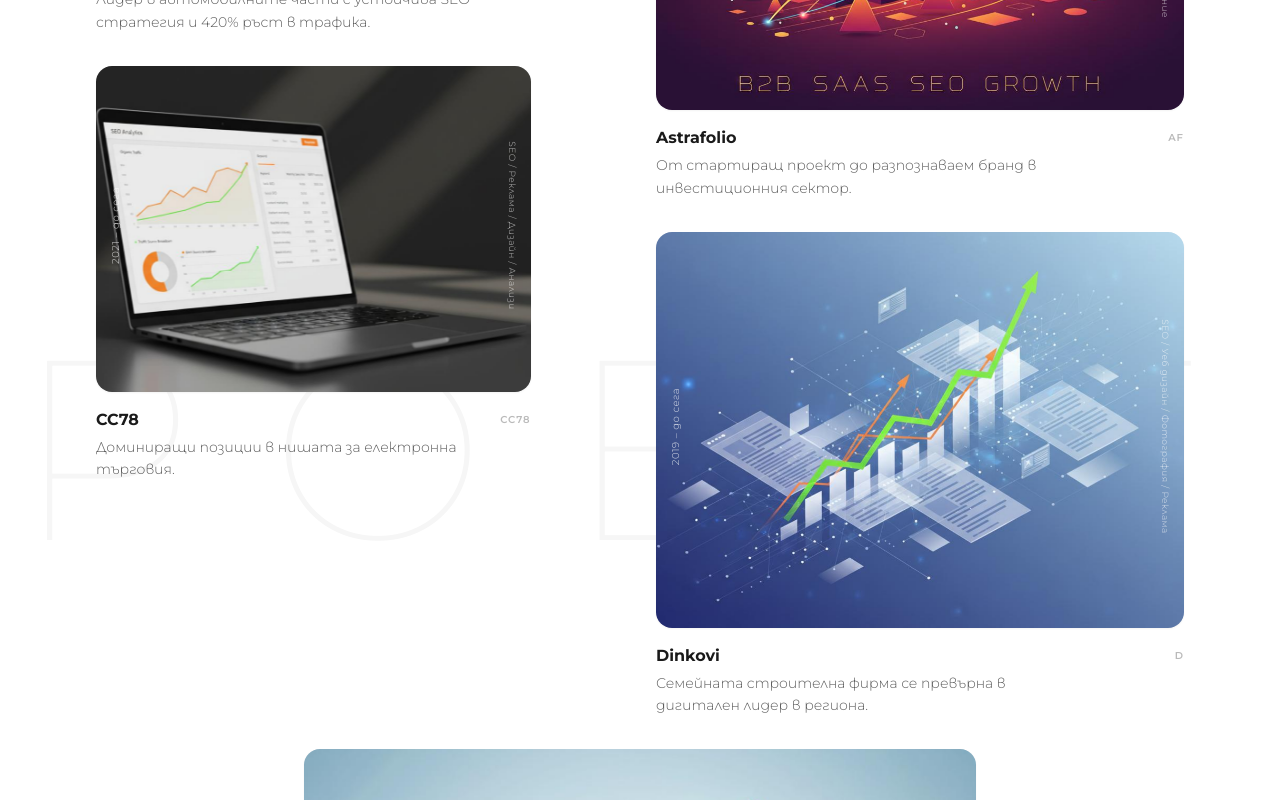
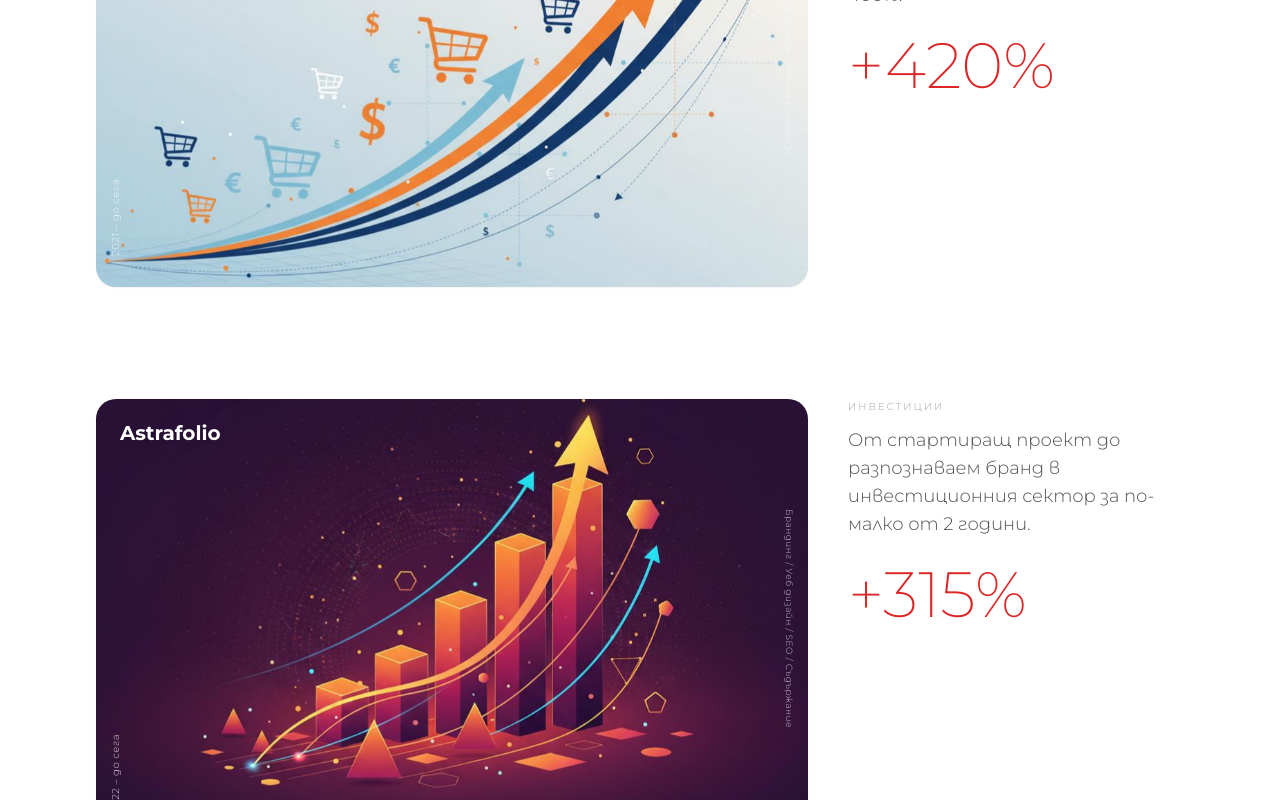
Before and after one commit to DobromirPurvanov/justpablo-, a React (Vite) app: page /#/ in a window 1280 px wide. Shown: the part 1440-2240 px from the top of the page. Built offline with nearby package versions, Linux system fonts and the light colour scheme.

Commit message:
Master fix

```diff
--- a/src/sections/ProjectsGrid.tsx
+++ b/src/sections/ProjectsGrid.tsx
@@ -1,7 +1,7 @@
 import { useEffect, useRef } from 'react'
 import gsap from 'gsap'
 import { ScrollTrigger } from 'gsap/ScrollTrigger'
-import { drift, imageParallax } from '../lib/motion'
+import { imageParallax, reveal } from '../lib/motion'
 
 gsap.registerPlugin(ScrollTrigger)
 
@@ -13,79 +13,82 @@ interface Project {
   years: string
   image: string
   video?: string
-  logo?: string
+  growth: string
 }
 
 const projects: Project[] = [
   {
     name: 'Alpha Motors',
-    tagline: 'Лидер в автомобилните части с устойчива SEO стратегия и 420% ръст в трафика.',
+    tagline: 'Изградихме устойчива SEO стратегия за лидер в автомобилните части, която увеличи органичния трафик с над 400%.',
     category: 'Автомобилни части',
     services: ['SEO', 'Уеб дизайн', 'Реклама', 'Анализи'],
     years: '2021 – до сега',
     image: '../images/case-ecommerce.jpg',
-    logo: 'AM',
+    growth: '+420%',
   },
   {
     name: 'Astrafolio',
-    tagline: 'От стартиращ проект до разпознаваем бранд в инвестиционния сектор.',
+    tagline: 'От стартиращ проект до разпознаваем бранд в инвестиционния сектор за по-малко от 2 години.',
     category: 'Инвестиции',
     services: ['Брандинг', 'Уеб дизайн', 'SEO', 'Съдържание'],
     years: '2022 – до сега',
     image: './images/case-b2b.jpg',
-    logo: 'AF',
+    growth: '+315%',
   },
   {
     name: 'Arcanum Group',
-    tagline: 'Комплексна дигитална стратегия, която утрои онлайн присъствието.',
+    tagline: 'Комплексна дигитална стратегия, която утрои онлайн присъствието и утвърди бранда като лидер в нишата.',
     category: 'Консултации',
     services: ['Стратегия', 'SEO', 'Реклама', 'Socials'],
     years: '2020 – до сега',
     image: './images/case-local.jpg',
-    logo: 'AG',
+    growth: 'x3',
   },
   {
     name: 'Dinkovi',
-    tagline: 'Семейната строителна фирма се превърна в дигитален лидер в региона.',
+    tagline: 'Семейната строителна фирма се превърна в дигитален лидер в региона с дългосрочна SEO стратегия.',
     category: 'Строителство',
     services: ['SEO', 'Уеб дизайн', 'Фотография', 'Реклама'],
     years: '2019 – до сега',
     image: './images/case-content.jpg',
-    logo: 'D',
+    growth: '+580%',
   },
   {
     name: 'CC78',
-    tagline: 'Доминиращи позиции в нишата за електронна търговия.',
+    tagline: 'Постигнахме доминиращи позиции в нишата за електронна търговия чрез комплексна дигитална стратегия.',
     category: 'E-commerce',
     services: ['SEO', 'Реклама', 'Дизайн', 'Анализи'],
     years: '2021 – до сега',
     image: './images/hero-mockup.jpg',
-    logo: 'CC78',
+    growth: '100%',
   },
 ]
 
-function ProjectCard({ project, index }: { project: Project; index: number }) {
-  const cardRef = useRef<HTMLDivElement>(null)
+/* Almero модел: голяма медия + залепени детайли, които стоят,
+   докато медията минава покрай тях */
+function PortfolioItem({ project }: { project: Project }) {
+  const itemRef = useRef<HTMLElement>(null)
 
   useEffect(() => {
-    if (!cardRef.current) return
-    const card = cardRef.current
+    const el = itemRef.current
+    if (!el) return
     const ctx = gsap.context(() => {
-      gsap.from(card, {
-        scrollTrigger: { trigger: card, start: 'top 88%', once: true },
-        y: 36, opacity: 0, duration: 0.8, ease: 'power3.out', clearProps: 'transform',
-      })
-      const frame = card.querySelector('.pc-frame')
-      const wrap = card.querySelector('.pc-imgwrap')
+      reveal(el.querySelector('.pi-media'), el, { y: 44, duration: 0.9 })
+      reveal(el.querySelectorAll('.pi-detail'), el, { y: 28, stagger: 0.1, delay: 0.15 })
+      const frame = el.querySelector('.pc-frame')
+      const wrap = el.querySelector('.pc-imgwrap')
       if (frame && wrap) imageParallax(wrap, frame)
-    }, card)
+    }, el)
     return () => ctx.revert()
-  }, [index])
+  }, [])
 
   return (
-    <div ref={cardRef} data-cursor="Виж проекта" className="group cursor-pointer relative">
-      {/* Image */}
-      <div className="pc-frame relative overflow-hidden bg-[#F5F5F5] rounded-lg shadow-sm group-hover:shadow-xl transition-shadow duration-500 aspect-[4/3]">
+    <article ref={itemRef} className="section-padding">
+      <div className="container-max">
+        <div className="grid grid-cols-1 lg:grid-cols-12 gap-8 lg:gap-10 items-start">
+          {/* Медия */}
+          <div className="pi-media lg:col-span-8 group cursor-pointer" data-cursor="Виж проекта">
+            <div className="pc-frame relative overflow-hidden rounded-xl bg-[#F5F5F5] aspect-[16/10] shadow-sm group-hover:shadow-2xl transition-shadow duration-500">
               <div className="pc-imgwrap absolute inset-0 scale-[1.15] will-change-transform">
                 {project.video ? (
                   <video
@@ -105,10 +108,15 @@ function ProjectCard({ project, index }: { project: Project; index: number }) {
                   />
                 )}
               </div>
-        {/* Overlay gradient on hover */}
               <div className="absolute inset-0 bg-gradient-to-t from-[#1A1A1A]/40 via-transparent to-transparent opacity-0 group-hover:opacity-100 transition-opacity duration-500" />
-        {/* Vertical year text on left */}
-        <div className="absolute left-3 top-1/2 -translate-y-1/2">
+
+              {/* Име на проекта върху медията */}
+              <h3 className="absolute top-5 left-6 text-lg lg:text-xl font-bold text-white drop-shadow-md">
+                {project.name}
+              </h3>
+
+              {/* Години — вертикално вляво */}
+              <div className="absolute left-3 bottom-6">
                 <span
                   className="text-[10px] font-light text-white/80 tracking-wider whitespace-nowrap"
                   style={{ writingMode: 'vertical-rl', textOrientation: 'mixed', transform: 'rotate(180deg)' }}
@@ -116,7 +124,8 @@ function ProjectCard({ project, index }: { project: Project; index: number }) {
                   {project.years}
                 </span>
               </div>
-        {/* Vertical services text on right */}
+
+              {/* Услуги — вертикално вдясно */}
               <div className="absolute right-3 top-1/2 -translate-y-1/2">
                 <span
                   className="text-[9px] font-light text-white/70 tracking-wider whitespace-nowrap"
@@ -126,24 +135,23 @@ function ProjectCard({ project, index }: { project: Project; index: number }) {
                 </span>
               </div>
             </div>
+          </div>
 
-      {/* Info below */}
-      <div className="mt-4 flex items-start justify-between gap-4">
-        <div>
-          <h3 className="text-base font-bold text-[#1A1A1A] group-hover:text-[#DC2626] transition-colors">
-            {project.name}
-          </h3>
-          <p className="text-sm font-light text-[#1A1A1A]/70 mt-1 max-w-sm leading-relaxed">
+          {/* Детайли — залепени, докато медията минава (pin ефектът им) */}
+          <div className="lg:col-span-4 lg:sticky lg:top-[26vh]">
+            <div className="pi-detail text-[10px] uppercase tracking-[0.2em] font-light text-[#1A1A1A]/40 mb-3">
+              {project.category}
+            </div>
+            <p className="pi-detail text-base lg:text-lg font-light text-[#1A1A1A]/75 leading-relaxed max-w-sm">
               {project.tagline}
             </p>
-        </div>
-        {project.logo && (
-          <div className="text-[10px] font-semibold text-[#1A1A1A]/30 tracking-widest shrink-0 mt-1">
-            {project.logo}
-          </div>
-        )}
+            <div className="pi-detail text-[clamp(40px,5vw,72px)] font-extralight text-[#DC2626] leading-none mt-6">
+              {project.growth}
             </div>
           </div>
+        </div>
+      </div>
+    </article>
   )
 }
 
@@ -154,52 +162,35 @@ export default function ProjectsGrid() {
     const el = sectionRef.current
     if (!el) return
     const ctx = gsap.context(() => {
-      drift('.pg-bgtext', el, { from: 60, to: -60 })
-      drift('.pg-col-left', el, { from: 40, to: -40, scrub: 1.2 })
-      drift('.pg-col-right', el, { from: -30, to: 30, scrub: 1.2 })
+      // Гигантското заглавие се плъзга хоризонтално със скрола (almero title-content)
+      const mm = gsap.matchMedia()
+      mm.add('(min-width: 1024px) and (prefers-reduced-motion: no-preference)', () => {
+        gsap.fromTo('.pg-bigtitle',
+          { x: '6vw' },
+          {
+            x: '-12vw',
+            ease: 'none',
+            scrollTrigger: { trigger: el, start: 'top bottom', end: 'bottom top', scrub: 1 },
+          }
+        )
+      })
     }, el)
     return () => ctx.revert()
   }, [])
 
   return (
-    <section ref={sectionRef} className="bg-white py-16 lg:py-24 relative overflow-hidden">
-      {/* Giant "ПРОЕКТИ" background text with parallax */}
-      <div className="absolute top-1/2 left-1/2 -translate-x-1/2 -translate-y-1/2 pointer-events-none select-none z-0">
-        <span className="pg-bgtext block font-ultra-thin text-[clamp(100px,20vw,280px)] text-[#1A1A1A]/[0.04] tracking-[0.3em] whitespace-nowrap">
-          ПРОЕКТИ
+    <section ref={sectionRef} className="bg-white py-16 lg:py-28 overflow-hidden">
+      {/* Гигантско плъзгащо се секционно заглавие */}
+      <div className="mb-12 lg:mb-20 pointer-events-none select-none">
+        <span className="pg-bigtitle block font-ultra-thin whitespace-nowrap text-[clamp(72px,15vw,210px)] leading-none text-[#1A1A1A] will-change-transform">
+          &nbsp;Проекти
         </span>
       </div>
 
-      <div className="section-padding relative z-10">
-        <div className="container-max">
-          {/* Section label */}
-          <div className="mb-10">
-            <span className="text-xs font-semibold text-[#1A1A1A] tracking-wider">Проекти</span>
-          </div>
-
-          {/* Asymmetric grid matching almero */}
-          <div className="grid grid-cols-1 lg:grid-cols-12 gap-6 lg:gap-8">
-            {/* Left column - 2 stacked */}
-            <div className="pg-col-left lg:col-span-5 flex flex-col gap-6 lg:gap-8">
-              <ProjectCard project={projects[0]} index={0} />
-              <ProjectCard project={projects[4]} index={4} />
-            </div>
-
-            {/* Spacer for visual offset */}
-            <div className="hidden lg:block lg:col-span-1" />
-
-            {/* Right column - 2 stacked with offset */}
-            <div className="pg-col-right lg:col-span-6 flex flex-col gap-6 lg:gap-8 lg:mt-24">
-              <ProjectCard project={projects[1]} index={1} />
-              <ProjectCard project={projects[3]} index={3} />
-            </div>
-          </div>
-
-          {/* Bottom row - single center */}
-          <div className="mt-6 lg:mt-8 max-w-2xl mx-auto">
-            <ProjectCard project={projects[2]} index={2} />
-          </div>
-        </div>
+      <div className="flex flex-col gap-16 lg:gap-28">
+        {projects.map(project => (
+          <PortfolioItem key={project.name} project={project} />
+        ))}
       </div>
     </section>
   )
```
Also changed, not shown: src/components/MagneticCta.tsx (added, +101 -0 lines), src/components/Navbar.tsx (+16 -20 lines), src/pages/Results.tsx (+2 -34 lines), src/pages/Services.tsx (+2 -28 lines), src/sections/HeroSection.tsx (+2 -22 lines), 1 other file (tests, documents, lock files or other folders). Lines whose indentation alone changed are shown as unchanged.
